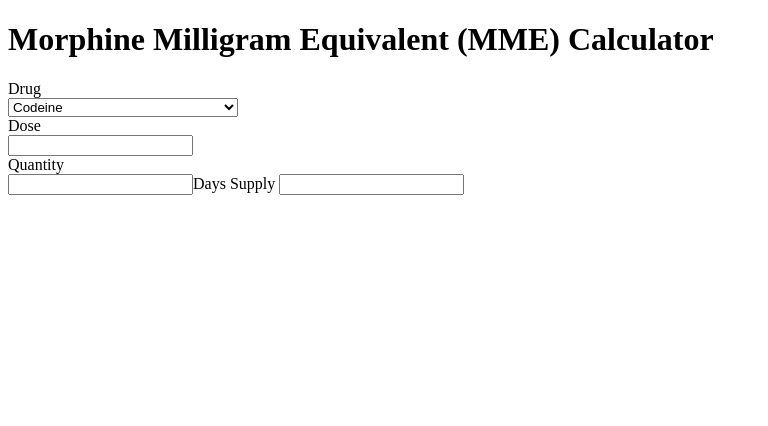
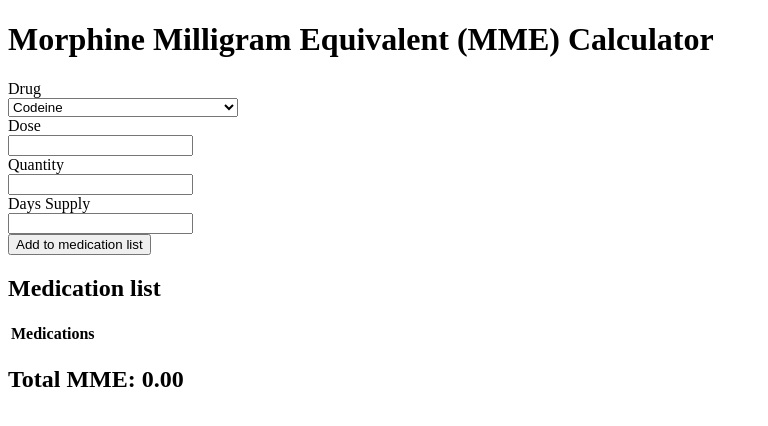
Before and after one commit to khanderz/MME-Calculator, a Flask app: page / in a window 1280 px wide. Shown: the top 426 px of the page, without its empty margins (0-768 px from the left). Run offline with Flask 2, Linux system fonts and the light colour scheme; lists and menus that the app fills with data are empty.

Commit message:
created mme.js file

```diff
--- a/templates/base.html
+++ b/templates/base.html
@@ -3,6 +3,13 @@
   <head>
     <meta charset="utf-8">
     <meta name="viewport" content="width=device-width">
+
+    <script
+    src="http://code.jquery.com/jquery-3.5.1.js"
+    integrity="sha256-QWo7LDvxbWT2tbbQ97B53yJnYU3WhH/C8ycbRAkjPDc="
+    crossorigin="anonymous"></script>
+
+
     <title>
       {% block title %}{% endblock %}
     </title>
@@ -10,14 +17,9 @@
     {% block head %}{% endblock %}
   </head>
   <body>
-    {% for msg in get_flashed_messages() %}
-      <p class="flash-msg">
-        {{ msg }}
-      </p>
-    {% endfor %}
 
     {% block body %}{% endblock %}
-
     {% block after_body %}{% endblock %}
+    <script src="/static/js/mme.js"></script>
   </body>
 </html>
--- a/templates/homepage.html
+++ b/templates/homepage.html
@@ -1,9 +1,21 @@
-{% extends 'base.html' %}
-{% block title %}Morphine Milligram Equivalent (MME) Calculator Home{% endblock %}
 
-{% block body %}
+<!doctype html>
+<html lang="en">
+  <head>
+    <meta charset="utf-8">
+    <meta name="viewport" content="width=device-width, initial-scale=1">
+    <title>MME Calculator</title>
+    <link rel="stylesheet" href="/static/css/style.css">
+    <script
+      src="http://code.jquery.com/jquery-3.5.1.js"
+      integrity="sha256-QWo7LDvxbWT2tbbQ97B53yJnYU3WhH/C8ycbRAkjPDc="
+      crossorigin="anonymous"></script>
+  </head>
+
+  <body>
   <h1>Morphine Milligram Equivalent (MME) Calculator</h1>
 
+  <main>
   <div class="input-title">Drug</div>
     <form>
       <select name="drug" id="drug">
@@ -32,7 +44,7 @@
 
     <div class="input-title">Quantity</div>
     <form>
-      <input type="text" id="quantity>
+      <input type="text" id="quantity">
     </form>
 
     <div class="input-title">Days Supply</div>
@@ -40,7 +52,30 @@
       <input type="text" id="days_supply">
     </form>
 
+    <button class="add-to-list">
+      Add to medication list
+    </button>
+
+    <section id="your-medList">
+      <h1>Medication list</h1>
+
+      <table>
+        <thead>
+          <tr>
+            <th>Medications</th>
+          </tr>
+        </thead>
+
+        <tbody id="med-list"></tbody>
+      </table>
 
 
+      <h2>
+        <div>
+          Total MME: <span id="mme-total">0.00</span>
+        </div>
+      </main>
 
-{% endblock %}
+    <script src="/static/js/mme.js"></script>
+  </body>
+</html>
```
